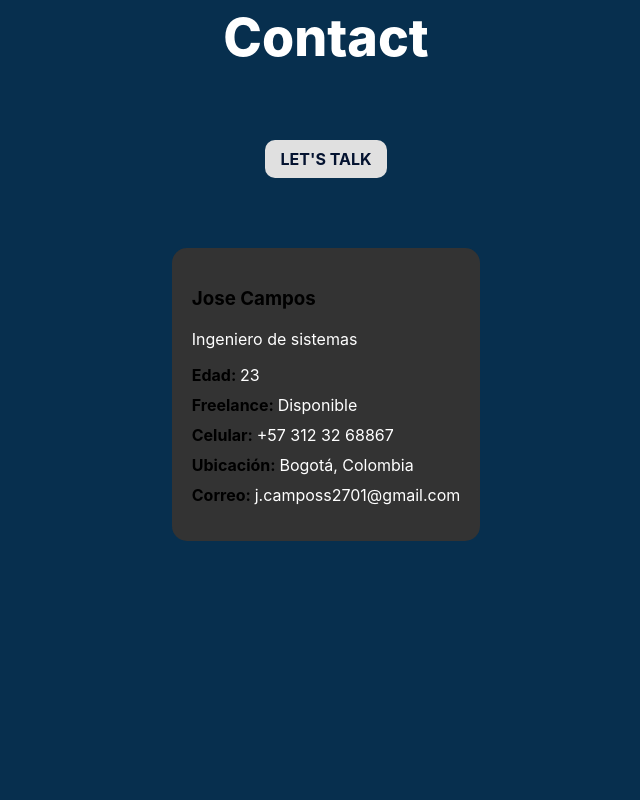
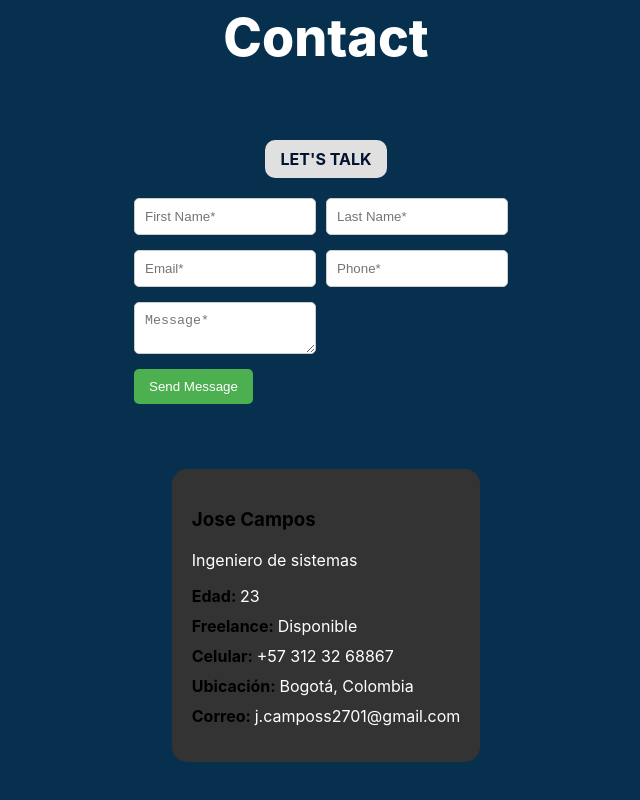
Before and after one commit to josee2701/CV, a React (Create React App) app: page / in a window 1280 px wide. Shown: the part 3406-4206 px from the top of the page, without its empty margins (314-954 px from the left). Before the commit the page ends 3997 px from the top, so only its background shows below. Built offline with nearby package versions, Linux system fonts and the light colour scheme.

Commit message:
Se realizar el formulario para que envie el correo

```diff
--- a/src/components/Contact.jsx
+++ b/src/components/Contact.jsx
@@ -1,36 +1,51 @@
-import React from 'react';
+import React, { useState } from 'react';
 import '../assets/css/Contact.css';
 import '../assets/css/General.css';
 
 const ContactSection = () => {
-    // const [formData, setFormData] = useState({
-    //     firstName: '',
-    //     lastName: '',
-    //     email: '',
-    //     phone: '',
-    //     message: '',
-    // });
+    const [formData, setFormData] = useState({
+        firstName: '',
+        lastName: '',
+        email: '',
+        phone: '',
+        message: '',
+    });
 
-    // const handleChange = (e) => {
-    //     const { name, value } = e.target;
-    //     setFormData(prevState => ({
-    //         ...prevState,
-    //         [name]: value,
-    //     }));
-    // };
+    const handleChange = (e) => {
+        const { name, value } = e.target;
+        setFormData(prevState => ({
+            ...prevState,
+            [name]: value,
+        }));
+    };
 
-    // const handleSubmit = (e) => {
-    //     e.preventDefault();
-    //     // Aquí manejarías el envío del formulario, por ejemplo, enviándolo a un servidor
-    //     console.log(formData);
-    // };
+    const handleSubmit = (e) => {
+        e.preventDefault();
+
+        fetch('http://localhost:8000/contact/from_contact/', {
+            method: 'POST',
+            headers: {
+                'Content-Type': 'application/json',
+            },
+            body: JSON.stringify(formData),
+        })
+        .then(response => response.json())
+        .then(data => {
+            console.log('Success:', data);
+            // Aquí puedes manejar la respuesta exitosa, por ejemplo, mostrar un mensaje de éxito
+        })
+        .catch((error) => {
+            console.error('Error:', error);
+            // Aquí puedes manejar los errores, por ejemplo, mostrar un mensaje de error
+        });
+    };
 
     return (
         <div className="profile-section" id="contact">
             <div className="centrize main-container">
-            <div className="title title-right-shift" style={{ marginLeft: '0px' }}>Contact</div>
-            <div className="subtitle-container">LET'S TALK</div>
-                {/* <form onSubmit={handleSubmit}>
+                <div className="title title-right-shift" style={{ marginLeft: '0px' }}>Contact</div>
+                <div className="subtitle-container">LET'S TALK</div>
+                <form onSubmit={handleSubmit}>
                     <div className="grid grid-cols-1 gap-5 md:grid-cols-2 mt-5">
                         <input
                             className="w-full bg-gray-100 text-gray-900 mt-2 p-3 rounded-lg focus:outline-none focus:shadow-outline"
@@ -82,7 +97,7 @@ const ContactSection = () => {
                             Send Message
                         </button>
                     </div>
-                </form> */}
+                </form>
                 <div className="contact-info" style={{ borderLeftWidth: '30px', marginLeft: '250px', margin: '50px'}}>
                     <h3>Jose Campos</h3>
                     <p>Ingeniero de sistemas</p>
```
Also changed, not shown: 1 other file (tests, documents, lock files or other folders).
